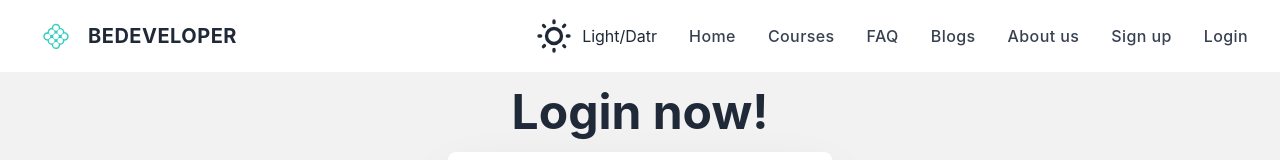
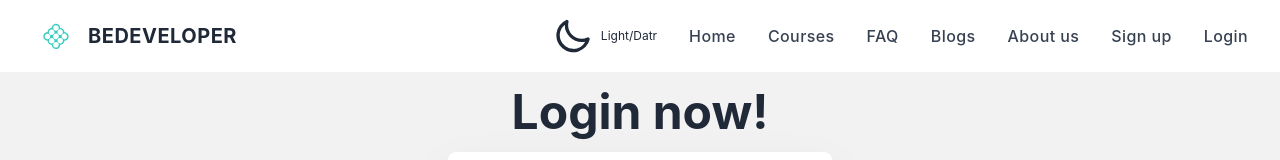
Before and after one commit to mamun4447/BeDeveloper-client, a React (Create React App) app: page /login in a window 1280 px wide. Shown: the top 160 px of the page. Built offline with nearby package versions, Linux system fonts and the light colour scheme.

Commit message:
Some modifications

```diff
--- a/src/components/Courses/Category.jsx
+++ b/src/components/Courses/Category.jsx
@@ -1,5 +1,5 @@
 import React from "react";
-import { Link, useLoaderData } from "react-router-dom";
+import { Link } from "react-router-dom";
 import SingleCourse from "./SingleCourse";
 
 const Category = ({ data }) => {
--- a/src/components/Courses/Courses.jsx
+++ b/src/components/Courses/Courses.jsx
@@ -1,4 +1,4 @@
-import React, { useState } from "react";
+import React from "react";
 import { useLoaderData } from "react-router-dom";
 import SingleCourse from "./SingleCourse";
 import Category from "./Category";
@@ -8,8 +8,8 @@ const Services = () => {
   return (
     <div className="relative">
       <h1 className="text-5xl text-center m-4 ">All Courses</h1>
-      <div className="container mx-auto flex flex-col-reverse grid grid-cols-1 md:grid-cols-3 lg:grid-cols-4 gap-3">
-        <div className=" flex-col grid md:grid-cols-2 lg:grid-cols-2 md:col-span-2 lg:col-span-3 gap-10 my-4">
+      <div className=" mx-auto flex flex-col-reverse grid grid-cols-1 md:grid-cols-3 lg:grid-cols-4 gap-3">
+        <div className="container flex-col grid md:grid-cols-2 lg:grid-cols-2 md:col-span-2 lg:col-span-3 gap-10 my-4 ">
           {datas.map((data) => (
             <SingleCourse key={data.id} data={data}></SingleCourse>
           ))}
--- a/src/components/NavComponent/Nav.jsx
+++ b/src/components/NavComponent/Nav.jsx
@@ -25,14 +25,14 @@ const Nav = () => {
           </Link>
           <ul className="flex items-center hidden space-x-8 lg:flex">
             {/* -------Toggle------ */}
-            <div className="flex items-center gap-2">
+            <div className="flex items-center gap-2 text-xs">
               <label className="swap swap-rotate">
                 {/* <!-- this hidden checkbox controls the state --> */}
                 <input type="checkbox" />
 
                 {/* <!-- sun icon --> */}
                 <svg
-                  className="swap-off fill-current w-10 h-10"
+                  className="swap-on fill-current w-10 h-10"
                   xmlns="http://www.w3.org/2000/svg"
                   viewBox="0 0 24 24"
                 >
@@ -41,7 +41,7 @@ const Nav = () => {
 
                 {/* <!-- moon icon --> */}
                 <svg
-                  className="swap-on fill-current w-10 h-10"
+                  className="swap-off fill-current w-10 h-10"
                   xmlns="http://www.w3.org/2000/svg"
                   viewBox="0 0 24 24"
                 >
@@ -64,7 +64,7 @@ const Nav = () => {
             {/* ----------Courses------- */}
             <li>
               <Link
-                to="/courses"
+                to="/Courses"
                 aria-label="Our product"
                 title="Our product"
                 className="font-medium tracking-wide text-gray-700 transition-colors duration-200 hover:text-deep-purple-accent-400"
@@ -255,12 +255,12 @@ const Nav = () => {
                           to="/"
                           aria-label="Our product"
                           title="Our product"
-                          className="font-medium tracking-wide text-gray-700 transition-colors duration-200 hover:text-deep-purple-accent-400"
+                          className="font-medium tracking-wide text-gray-700 transition-colors duration-200 hover:text-deep-purple-accent-400 cursor-pointer"
                         >
                           Home
                         </Link>
                       </li>
-                      {/* -----------Courses--------- */}
+                      {/* -----------courses--------- */}
                       <li>
                         <Link
                           to="/courses"
```
